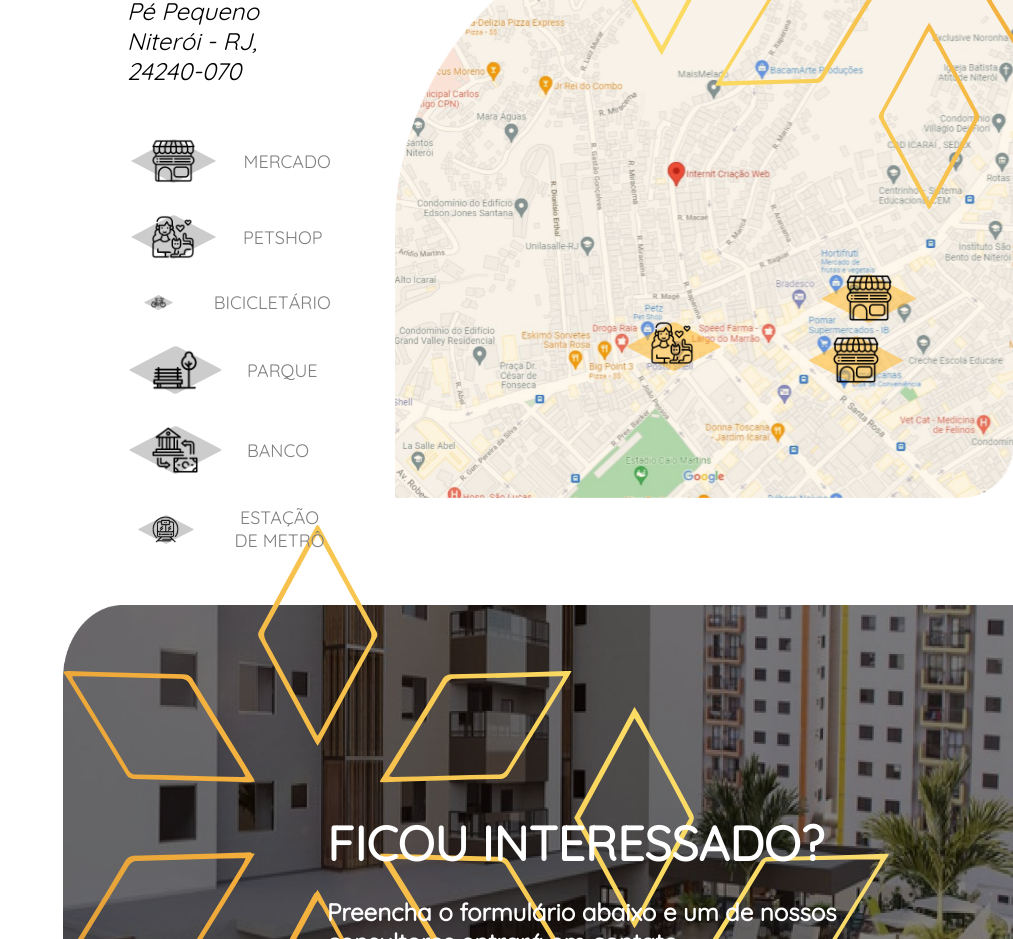
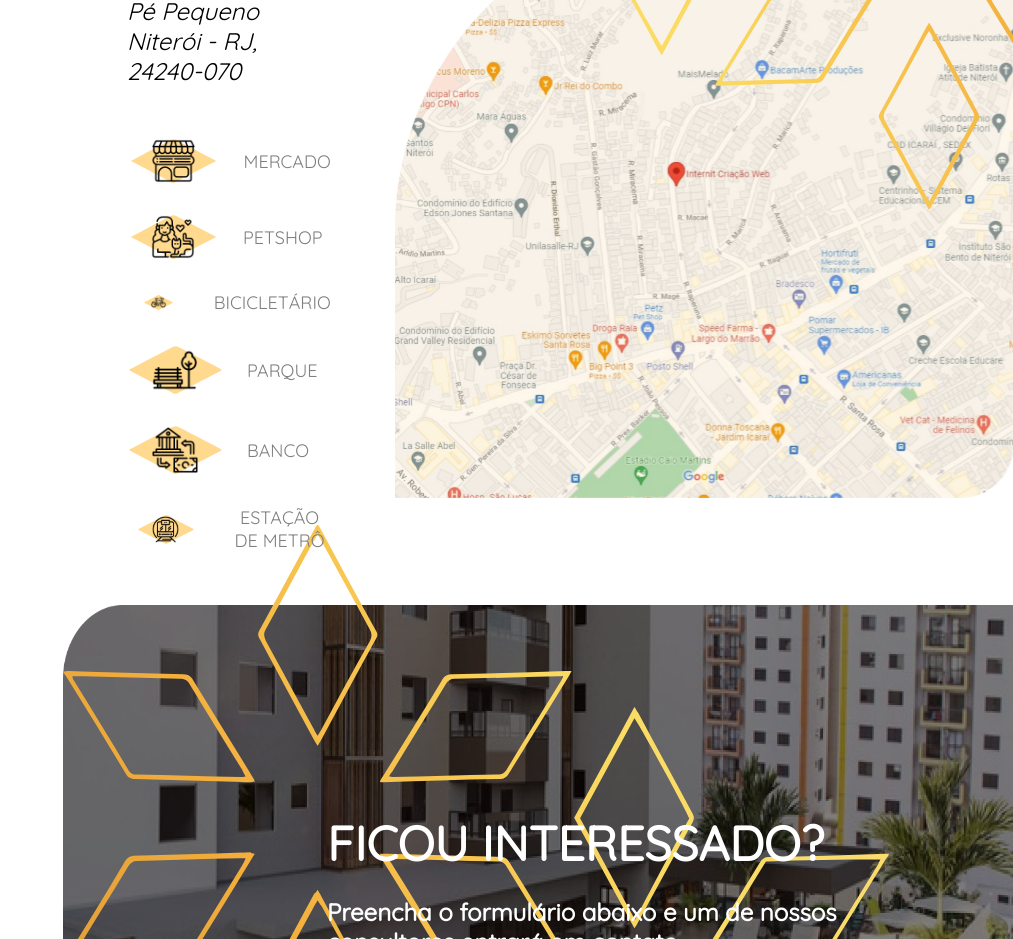
Before and after one commit to ibarretom/internit_test, a React (Vite) app: page / in a window 1280 px wide. Shown: the part 2720-3659 px from the top of the page, without its empty margins (267-1280 px from the left). Built offline with nearby package versions, Linux system fonts and the light colour scheme.

Commit message:
animação dos pin points

```diff
--- a/src/assets/scss/localizacao/index.scss
+++ b/src/assets/scss/localizacao/index.scss
@@ -37,6 +37,13 @@
       bottom: 0;
       right: 0;
       z-index: 1;
+
+      transform: scale(0);
+
+      transition: all ease 200ms;
+      &.localizacao__right-floating_button--active {
+        transform: scale(1);
+      }
     }
   }
 }
--- a/src/components/ButtonList/Button/index.tsx
+++ b/src/components/ButtonList/Button/index.tsx
@@ -1,10 +1,22 @@
 interface IProps extends React.ButtonHTMLAttributes<HTMLButtonElement> {
   Icon?: () => JSX.Element;
+  isActive?: boolean;
 }
 
-export function Button({ Icon, className = "", children, ...rect }: IProps) {
+export function Button({
+  Icon,
+  className = "",
+  isActive,
+  children,
+  ...rect
+}: IProps) {
   return (
-    <button className={`button-list__button ${className}`} {...rect}>
+    <button
+      className={`button-list__button ${className} ${
+        isActive ? "button-list__button--active" : ""
+      }`}
+      {...rect}
+    >
       {Icon ? <Icon /> : <></>}
 
       <span className="body2 button-list__button-text text-uppercase">
--- a/src/components/ButtonList/styles/index.scss
+++ b/src/components/ButtonList/styles/index.scss
@@ -30,10 +30,19 @@
         display: inline-block;
       }
 
-      &:not(:hover),
+      &:not(:hover) {
+        .button-list__button-icon {
+          background-image: url("../../../assets/images/icons/losangulo_hover.svg");
+        }
+
+        .button-list__button-text {
+          color: $gray;
+        }
+      }
+
       &.button-list__button--active {
         .button-list__button-icon {
-          background-image: url("../../../assets/images/icons/losangulo_hover.svg");
+          background-image: url("../../../assets/images/icons/losangulo.svg");
         }
 
         .button-list__button-text {
--- a/src/components/MapView/Hooks/index.ts
+++ b/src/components/MapView/Hooks/index.ts
@@ -1,6 +1,7 @@
 import { useRef } from "react";
 
 export type TMapElements = "market1" | "market2" | "pet";
+export type TMapElementButton = "market" | "pet" | null;
 
 export type TMapRefs = {
   [key in TMapElements]: React.LegacyRef<SVGRectElement> | undefined;
--- a/src/views/Localizacao/index.tsx
+++ b/src/views/Localizacao/index.tsx
@@ -1,6 +1,6 @@
 import "@scss/localizacao/index.scss";
 
-import { useCallback, useEffect } from "react";
+import { useCallback, useEffect, useState } from "react";
 import { Divider } from "@/components/Divider";
 import { ButtonList } from "@/components/ButtonList";
 import { MapView } from "@/components/MapView";
@@ -12,12 +12,14 @@ import Pet from "@images/icons/icons8-play-with-pet-50.svg";
 import Shop from "@images/icons/icons8-shop-50.svg";
 import Train from "@images/icons/icons8-train-50.svg";
 import {
+  TMapElementButton,
   TMapElements,
   setPosition,
   useMapRefs,
 } from "@/components/MapView/Hooks";
 
 export function Localizacao() {
+  const [mapElements, setMapElements] = useState<TMapElementButton>(null);
   const { mapRefs, elementsRefs } = useMapRefs();
 
   const putElementsInPosition = useCallback(() => {
@@ -64,6 +66,8 @@ export function Localizacao() {
             <ButtonList.Root>
               <ButtonList.ListItem>
                 <ButtonList.Button
+                  onClick={() => setMapElements("market")}
+                  isActive={mapElements === "market" || mapElements === null}
                   Icon={() => (
                     <ButtonList.ButtonIcon Icon={() => <img src={Shop} />} />
                   )}
@@ -71,8 +75,11 @@ export function Localizacao() {
                   mercado
                 </ButtonList.Button>
               </ButtonList.ListItem>
+
               <ButtonList.ListItem>
                 <ButtonList.Button
+                  onClick={() => setMapElements("pet")}
+                  isActive={mapElements === "pet" || mapElements === null}
                   Icon={() => (
                     <ButtonList.ButtonIcon Icon={() => <img src={Pet} />} />
                   )}
@@ -80,8 +87,10 @@ export function Localizacao() {
                   petshop
                 </ButtonList.Button>
               </ButtonList.ListItem>
+
               <ButtonList.ListItem>
                 <ButtonList.Button
+                  isActive={mapElements === null}
                   Icon={() => (
                     <ButtonList.ButtonIcon Icon={() => <img src={Bike} />} />
                   )}
@@ -89,8 +98,10 @@ export function Localizacao() {
                   bicicletário
                 </ButtonList.Button>
               </ButtonList.ListItem>
+
               <ButtonList.ListItem>
                 <ButtonList.Button
+                  isActive={mapElements === null}
                   Icon={() => (
                     <ButtonList.ButtonIcon Icon={() => <img src={Park} />} />
                   )}
@@ -98,8 +109,10 @@ export function Localizacao() {
                   parque
                 </ButtonList.Button>
               </ButtonList.ListItem>
+
               <ButtonList.ListItem>
                 <ButtonList.Button
+                  isActive={mapElements === null}
                   Icon={() => (
                     <ButtonList.ButtonIcon Icon={() => <img src={Bank} />} />
                   )}
@@ -107,8 +120,10 @@ export function Localizacao() {
                   banco
                 </ButtonList.Button>
               </ButtonList.ListItem>
+
               <ButtonList.ListItem>
                 <ButtonList.Button
+                  isActive={mapElements === null}
                   Icon={() => (
                     <ButtonList.ButtonIcon Icon={() => <img src={Train} />} />
                   )}
@@ -132,19 +147,31 @@ export function Localizacao() {
 
         <ButtonList.ButtonIcon
           ref={elementsRefs.market1}
-          className="localizacao__right-floating_button market"
+          className={`localizacao__right-floating_button ${
+            mapElements === "market"
+              ? "localizacao__right-floating_button--active"
+              : ""
+          }`}
           Icon={() => <img src={Shop} />}
         />
 
         <ButtonList.ButtonIcon
           ref={elementsRefs.market2}
-          className="localizacao__right-floating_button market"
+          className={`localizacao__right-floating_button ${
+            mapElements === "market"
+              ? "localizacao__right-floating_button--active"
+              : ""
+          }`}
           Icon={() => <img src={Shop} />}
         />
 
         <ButtonList.ButtonIcon
           ref={elementsRefs.pet}
-          className="localizacao__right-floating_button pet"
+          className={`localizacao__right-floating_button ${
+            mapElements === "pet"
+              ? "localizacao__right-floating_button--active"
+              : ""
+          }`}
           Icon={() => <img src={Pet} />}
         />
       </aside>
```
